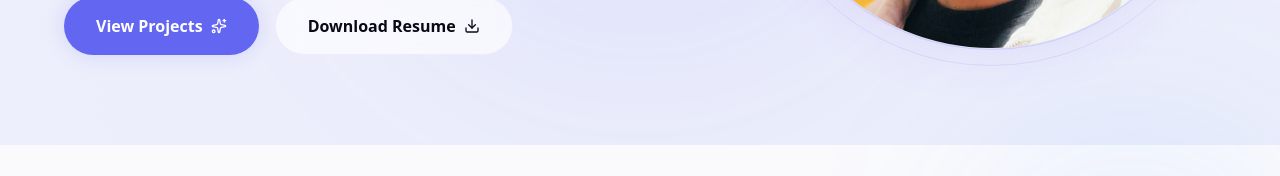
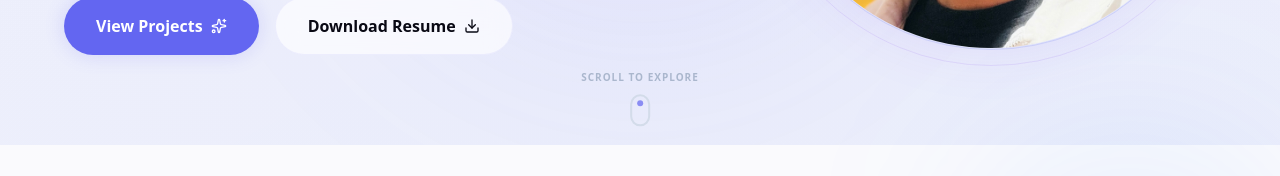
Before and after one commit to akrishav/portfolio1, a Next.js app: page / in a window 1280 px wide. Shown: the part 575-751 px from the top of the page. Built offline with nearby package versions, Linux system fonts and the light colour scheme.

Commit message:
feat: add animated scroll-down indicator to the Hero section

```diff
--- a/src/components/Hero.tsx
+++ b/src/components/Hero.tsx
@@ -89,6 +89,18 @@ export default function Hero() {
                     </div>
                 </motion.div>
             </div>
+
+            {/* Scroll Down Indicator */}
+            <div className="absolute bottom-6 left-1/2 -translate-x-1/2 flex flex-col items-center gap-1 opacity-70 pointer-events-none hidden md:flex">
+                <span className="text-[10px] uppercase tracking-widest text-slate-400 dark:text-slate-500 font-semibold">Scroll to explore</span>
+                <motion.div
+                    animate={{ y: [0, 6, 0] }}
+                    transition={{ repeat: Infinity, duration: 1.5, ease: "easeInOut" }}
+                    className="w-5 h-8 rounded-full border-2 border-slate-300 dark:border-slate-700 flex items-start justify-center p-1"
+                >
+                    <div className="w-1.5 h-1.5 bg-primary rounded-full" />
+                </motion.div>
+            </div>
         </section>
     );
 }
```
